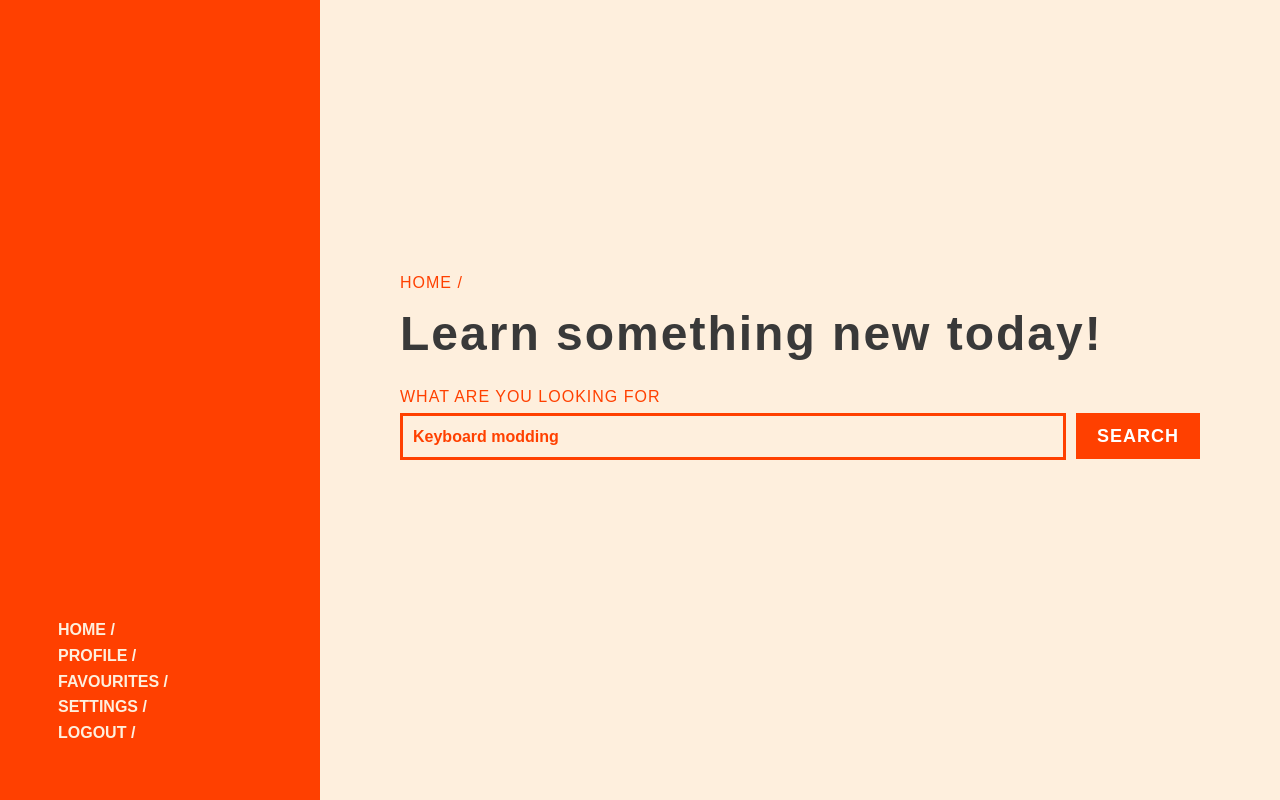
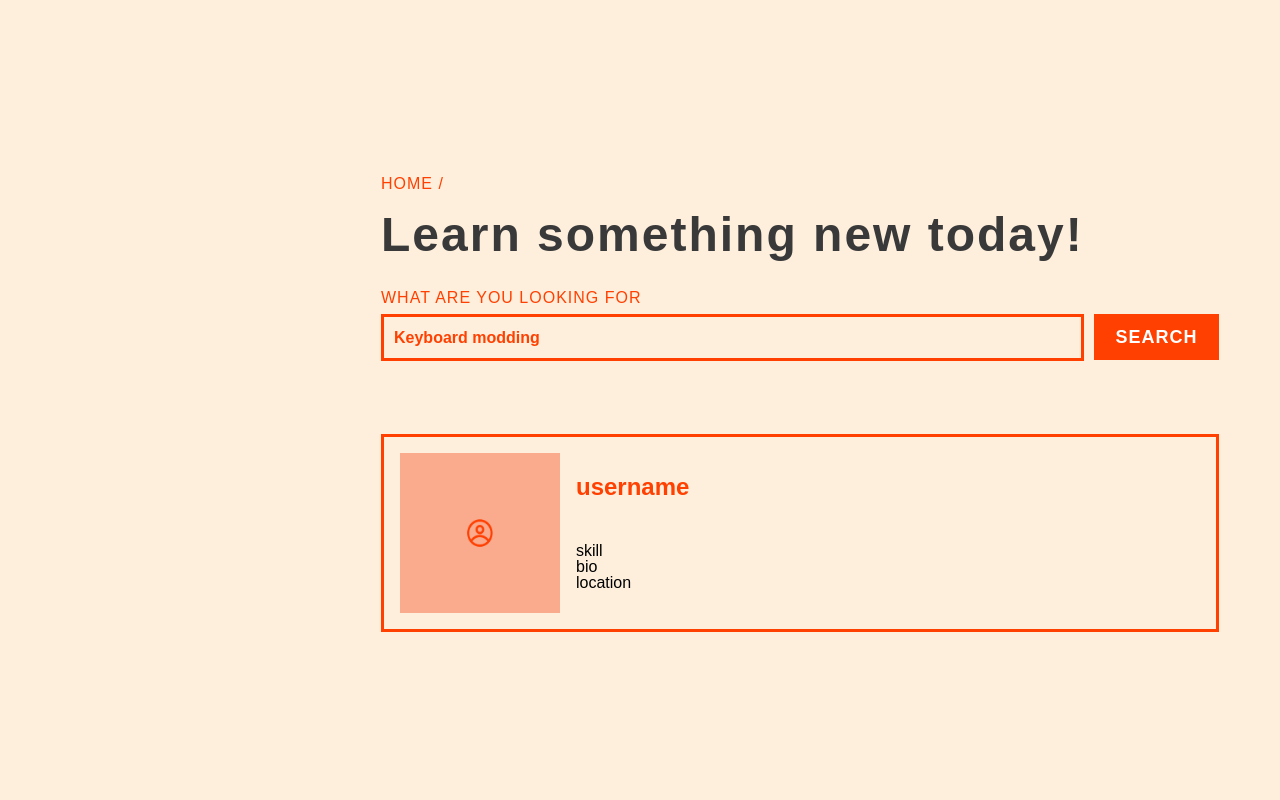
Before and after one commit to Your-Missing-Semester/permuto, a React (Create React App) app in the folder frontend/: page /homePage in a window 1280 px wide. Built offline with nearby package versions, Linux system fonts and the light colour scheme.

Commit message:
adds placeholder pfp

```diff
--- /dev/null
+++ b/frontend/src/components/HomePage/Profiles/profiles.jsx
@@ -0,0 +1,21 @@
+import React from 'react';
+import styles from './profiles.module.css';
+import pfpPlaceholder from '../../Assets/pfpPlaceholder.png';
+
+function UserProfile () {
+    return (
+        <div className={styles["profile-grid"]}>
+            <div className={styles["profile-card"]}>
+                <img className={styles["pfp"]}src={pfpPlaceholder} alt={"placeholder"}></img>
+                <div className={styles["profile"]}>
+                    <h2 className={styles["username"]}>username</h2>
+                    <p>skill</p>
+                    <p>bio</p>
+                    <p>location</p>
+                </div>
+            </div>
+        </div>
+    )
+}
+
+export default UserProfile
--- /dev/null
+++ b/frontend/src/components/HomePage/Profiles/profiles.module.css
@@ -0,0 +1,20 @@
+.profile-grid {
+    display: grid;
+    grid-template-columns: [c1] 320px [c2] auto;
+}
+
+.profile-card{
+    display: flex;
+    gap: 16px;
+    grid-column: 2;
+    width: 800px;
+    height: 160px;
+    padding: 16px;
+    border: solid #FF4000;
+    border-width: 3px 3px;
+}
+
+.pfp{
+    width: 160px;
+    height: 160px;
+}
--- a/frontend/src/pages/HomePage/homePage.jsx
+++ b/frontend/src/pages/HomePage/homePage.jsx
@@ -1,11 +1,13 @@
 import NavBar from '../../components/HomePage/NavBar/navBar';
 import HomePageBody from '../../components/HomePage/Body/homePageBody';
+import UserProfile from '../../components/HomePage/Profiles/profiles';
 
 function HomePage() {
     return (
         <div>
-            <NavBar />
+            {/* <NavBar /> */}
             <HomePageBody />
+            <UserProfile />
         </div>
     );
 }
```
Also changed, not shown: frontend/src/components/Assets/pfpPlaceholder.png (added).
